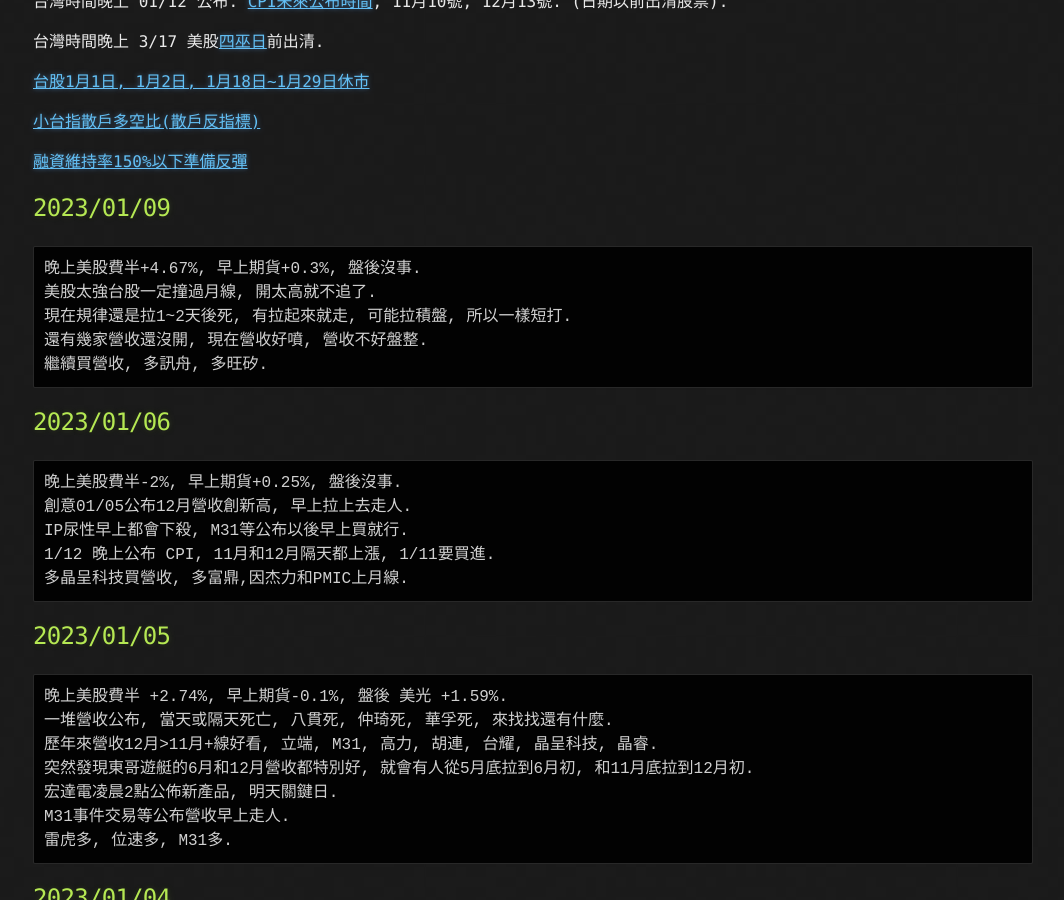
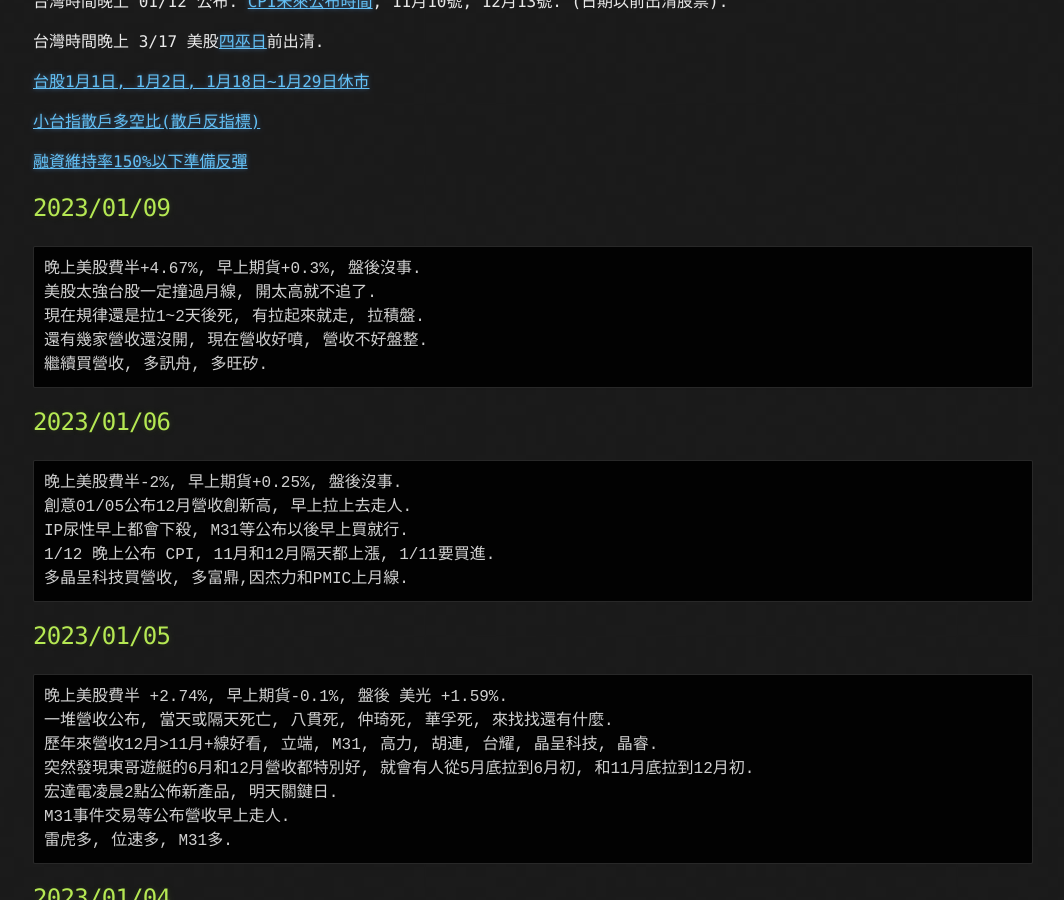
Before and after one commit to lepg5487/Stock_God, a Jekyll site: the page built from index.md, in a window 1280 px wide and 900 px high, scrolled down 428 px. Shown: the whole window, without its empty margins (107-1171 px from the left). Built offline with Jekyll 4.4.1, drawn with Linux system fonts in a browser that asks for light colours; our own code applies the rules of GitHub Pages for plain Markdown files.

Commit message:
Update index.md

````diff
--- a/index.md
+++ b/index.md
@@ -24,7 +24,7 @@
 ```
 晚上美股費半+4.67%, 早上期貨+0.3%, 盤後沒事.
 美股太強台股一定撞過月線, 開太高就不追了.
-現在規律還是拉1~2天後死, 有拉起來就走, 可能拉積盤, 所以一樣短打.
+現在規律還是拉1~2天後死, 有拉起來就走, 拉積盤.
 還有幾家營收還沒開, 現在營收好噴, 營收不好盤整.
 繼續買營收, 多訊舟, 多旺矽.
 ```
````
